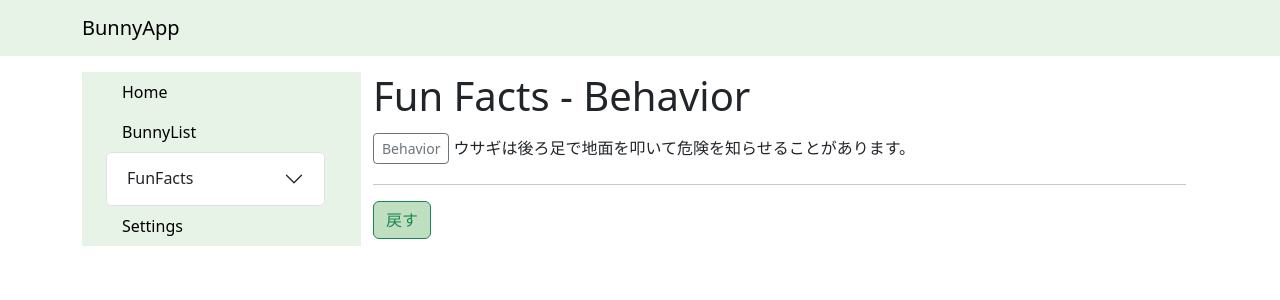
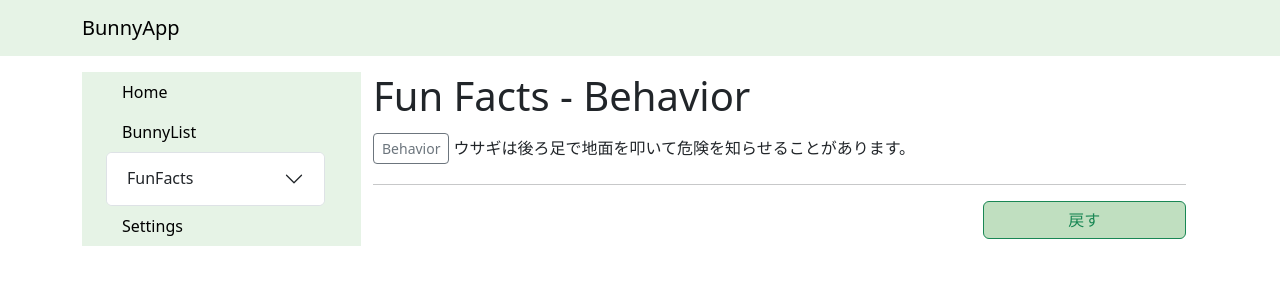
Before and after one commit to yuuandyuu/bunnyApp, a React (Vite) app: page /bunnyApp/funfacts/Behavior in a window 1280 px wide. Shown: the top 300 px of the page. Built offline with nearby package versions, Linux system fonts and the light colour scheme.

Commit message:
FunFactsの画面遷移、hrefからnavgateに変更

```diff
--- a/src/components/pages/Error404.tsx
+++ b/src/components/pages/Error404.tsx
@@ -1,10 +1,30 @@
 import { memo, type FC } from "react";
+import Button from "react-bootstrap/esm/Button";
+
+import buttonStyles from "../css/button.module.scss";
+import { useNavigate } from "react-router-dom";
+import { Col } from "react-bootstrap";
 
 export const Error404: FC = memo(() => {
+  const navigate = useNavigate();
+  const onClickBack = () => {
+    navigate("/");
+  };
+
   return (
     <div>
       <h1>404 - Page Not Found</h1>
       <p>ここはウサギがありません。</p>
+      <hr />
+      <Col xs={12} md={4} lg={3} className="ms-auto">
+        <Button
+          variant="outline-success"
+          className={`${buttonStyles.clickBtn} w-100`}
+          onClick={onClickBack}
+        >
+          ホームページに戻す
+        </Button>
+      </Col>
     </div>
   );
 });
--- a/src/components/pages/FunFacts.tsx
+++ b/src/components/pages/FunFacts.tsx
@@ -1,6 +1,7 @@
 import { memo, useEffect, useState, type FC } from "react";
 import axios from "axios";
 import { Button } from "react-bootstrap";
+import { useNavigate } from "react-router-dom";
 
 import type { FunFactsType } from "../types/FunFactsType";
 
@@ -35,6 +36,11 @@ export const FunFacts: FC = memo(() => {
     fetchFunFacts().then((data) => setFunfacts(data));
   }, []);
 
+  const navgate = useNavigate();
+  const onClickClassification = (classification: string) => {
+    navgate(`/funfacts/${classification}`);
+  };
+
   if (loading) {
     return <div>うさぎの豆知識がLoading...</div>;
   }
@@ -55,11 +61,10 @@ export const FunFacts: FC = memo(() => {
             <Button
               variant={getButtonVariant(fact.classification)}
               size="sm"
-              href={`/funfacts/${fact.classification}`}
+              onClick={() => onClickClassification(fact.classification)}
             >
               {fact.classification}
             </Button>
-
             <p className="my-2">{fact.fact}</p>
           </div>
         );
--- a/src/components/pages/FunFactsFilter.tsx
+++ b/src/components/pages/FunFactsFilter.tsx
@@ -1,21 +1,28 @@
 import { memo, type FC } from "react";
-import { useParams } from "react-router-dom";
+import { useNavigate, useParams } from "react-router-dom";
 import { FunFactsData } from "../data/FunFactsData";
-import { NavLink } from "react-router-dom";
-import { Button } from "react-bootstrap";
+import { Button, Col } from "react-bootstrap";
 
 import buttonStyles from "../css/button.module.scss";
 
 export const FunFactsFilter: FC = memo(() => {
+  // URLパラメータから分類を取得
   const { classification } = useParams();
-  const fact = FunFactsData.find((b) => b.classification === classification);
-
+  // 分類に基づいてデータをフィルタリング
   const filteredFacts = FunFactsData.filter(
     (fact) => fact.classification === classification,
   );
 
-  if (!fact) {
-    return <div>ウサギが見つかりません</div>;
+  const navigate = useNavigate();
+  const onClickBack = () => {
+    navigate("/funfacts");
+  };
+  const onClickClassification = () => {
+    navigate(`/funfacts/${classification}`);
+  };
+
+  if (!filteredFacts.length) {
+    return <div>この豆知識の分類が見つかりません</div>;
   }
   return (
     <div>
@@ -27,24 +34,28 @@ export const FunFactsFilter: FC = memo(() => {
             key={fact.id}
             className="d-flex flex-wrap align-items-center gap-1"
           >
-            <NavLink to={`/funfacts/${fact.classification}`}>
-              <Button variant={fact.variant} size="sm">
+            <Button
+              variant={fact.variant}
+              size="sm"
+              onClick={onClickClassification}
+            >
               {fact.classification}
             </Button>
-            </NavLink>
 
             <p className="my-2">{fact.fact}</p>
           </div>
         );
       })}
       <hr />
+      <Col xs={12} md={4} lg={3} className="ms-auto">
         <Button
-        href="/funfacts"
           variant="outline-success"
-        className={buttonStyles.clickBtn}
+          className={`${buttonStyles.clickBtn} w-100`}
+          onClick={onClickBack}
         >
           戻す
         </Button>
+      </Col>
     </div>
   );
 });
```
Lines whose indentation alone changed are shown as unchanged.
